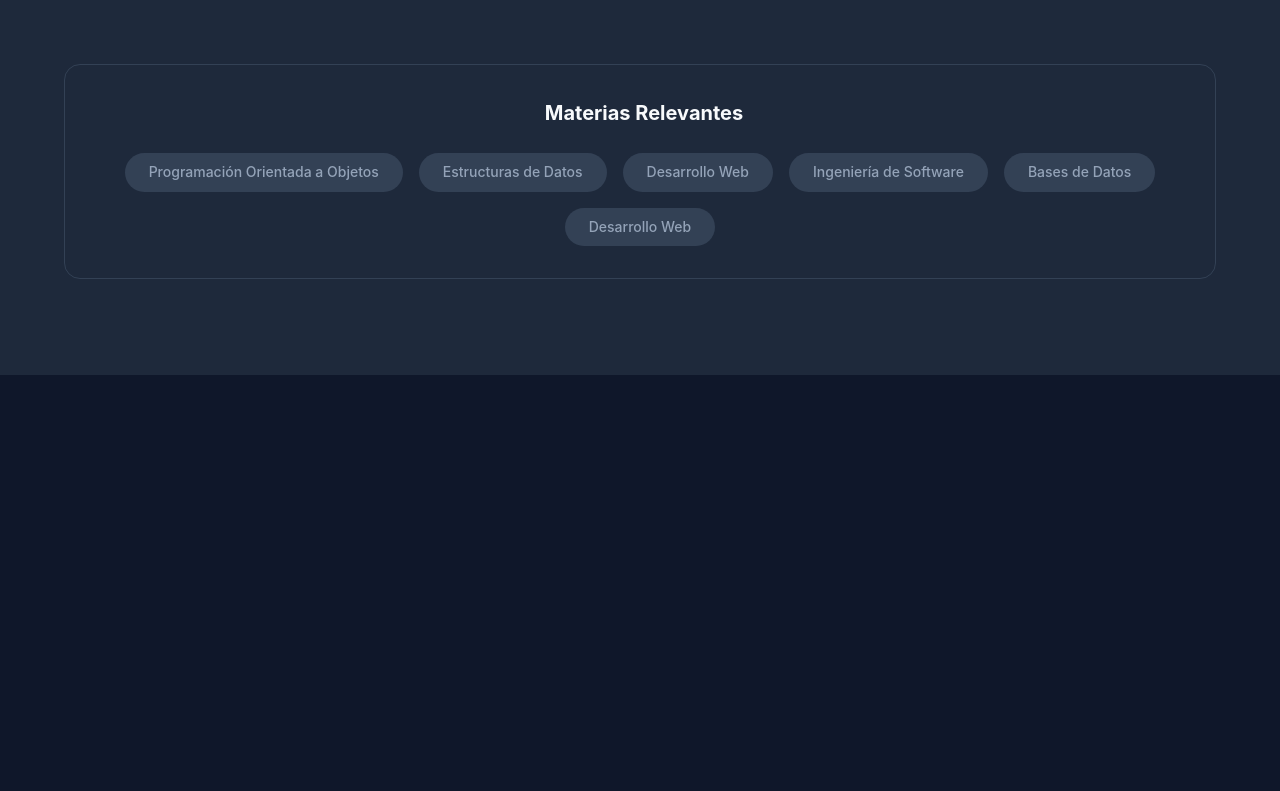
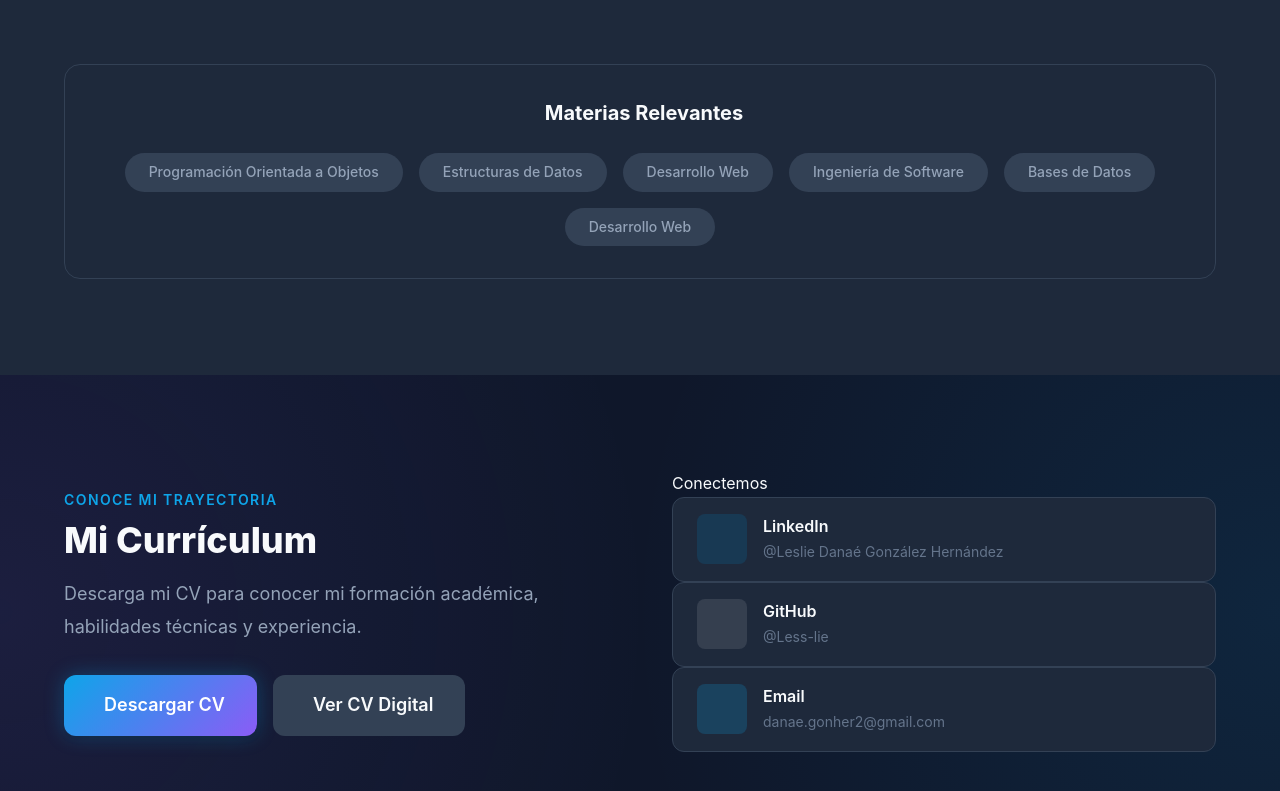
Before and after one commit to Less-lie/Lab06, a Next.js app in the folder portafolio/: page / in a window 1280 px wide. Shown: the part 1817-2608 px from the top of the page. Before the commit the page ends 2192 px from the top, so only its background shows below. Built offline with nearby package versions, Linux system fonts and the light colour scheme.

Commit message:
feat: cv (no agregué mi currimulum profe :( )

```diff
--- a/portafolio/app/components/cv/cv.module.css
+++ b/portafolio/app/components/cv/cv.module.css
@@ -0,0 +1,121 @@
+/* ========== CV SECTION ========== */
+.cv {
+    background: var(--color-bg-primary);
+    position: relative;
+}
+
+.cv::before {
+    content: '';
+    position: absolute;
+    top: 0;
+    left: 0;
+    right: 0;
+    bottom: 0;
+    background:
+        radial-gradient(circle at 0% 50%, rgba(139, 92, 246, 0.1) 0%, transparent 50%),
+        radial-gradient(circle at 100% 50%, rgba(14, 165, 233, 0.1) 0%, transparent 50%);
+    pointer-events: none;
+}
+
+.cv__content {
+    display: grid;
+    grid-template-columns: 1fr 1fr;
+    gap: var(--spacing-3xl);
+    align-items: center;
+    position: relative;
+    z-index: 1;
+}
+
+.cv__description {
+    font-size: var(--font-size-lg);
+    color: var(--color-text-secondary);
+    margin-bottom: var(--spacing-xl);
+    line-height: 1.8;
+}
+
+.cv__buttons {
+    display: flex;
+    gap: var(--spacing-md);
+    flex-wrap: wrap;
+}
+
+.cv__social-title {
+    font-size: var(--font-size-xl);
+    font-weight: 700;
+    color: var(--color-text-primary);
+    margin-bottom: var(--spacing-lg);
+}
+
+.cv__social-links {
+    display: flex;
+    flex-direction: column;
+    gap: var(--spacing-md);
+}
+
+.social__card {
+    display: flex;
+    align-items: center;
+    gap: var(--spacing-md);
+    background: var(--color-bg-secondary);
+    border: 1px solid var(--color-bg-tertiary);
+    border-radius: var(--border-radius-lg);
+    padding: var(--spacing-md) var(--spacing-lg);
+    transition: all var(--transition-base);
+}
+
+.social__card:hover {
+    transform: translateX(10px);
+    border-color: var(--color-primary);
+    box-shadow: var(--shadow-lg);
+}
+
+.social__icon {
+    width: 50px;
+    height: 50px;
+    border-radius: var(--border-radius-md);
+    display: flex;
+    align-items: center;
+    justify-content: center;
+    font-size: var(--font-size-xl);
+}
+
+.social__icon--linkedin {
+    background: rgba(0, 119, 181, 0.2);
+    color: #0077b5;
+}
+
+.social__icon--github {
+    background: rgba(255, 255, 255, 0.1);
+    color: var(--color-text-primary);
+}
+
+.social__icon--email {
+    background: rgba(14, 165, 233, 0.2);
+    color: var(--color-primary);
+}
+
+.social__info {
+    flex: 1;
+}
+
+.social__name {
+    display: block;
+    font-size: var(--font-size-base);
+    font-weight: 600;
+    color: var(--color-text-primary);
+}
+
+.social__user {
+    font-size: var(--font-size-sm);
+    color: var(--color-text-muted);
+}
+
+.social__arrow {
+    color: var(--color-text-muted);
+    transition: all var(--transition-base);
+}
+
+.social__card:hover .social__arrow {
+    color: var(--color-primary);
+    transform: translateX(5px);
+}
--- a/portafolio/app/components/cv/cv.tsx
+++ b/portafolio/app/components/cv/cv.tsx
@@ -0,0 +1,72 @@
+import React from 'react';
+import styles from './cv.module.css';
+import Link from 'next/link';
+
+let cvDescription: string = 'Descarga mi CV para conocer mi formación académica, habilidades técnicas y experiencia.';
+let linkedinUrl: string = 'www.linkedin.com/in/leslie-danaé-gonzález-hernández-8921303b4';
+let linkedinUser: string = '@Leslie Danaé González Hernández';
+let githubUrl: string = 'https://github.com/Less-lie';
+let githubUser: string = '@Less-lie';
+let email: string = 'danae.gonher2@gmail.com';
+
+export default function CV() {
+    return (
+        <section className={`${styles.cv} section`} id="cv">
+            <div className="container">
+                <div className={styles.cv__content}>
+                    <div className={styles.cv__info}>
+                        <span className="section__subtitle">Conoce mi trayectoria</span>
+                        <h2 className="section__title">Mi Currículum</h2>
+                        <p className={styles.cv__description}>{cvDescription}</p>
+                        <div className={styles.cv__buttons}>
+                            <Link href="https://www.overleaf.com/gallery/tagged/cv" className="btn btn--primary btn--large">
+                                <i className="fas fa-download"></i> Descargar CV
+                            </Link>
+                            <Link href="#" className="btn btn--secondary btn--large">
+                                <i className="fas fa-eye"></i> Ver CV Digital
+                            </Link>
+                        </div>
+                    </div>
+
+                    <div className={styles.cv__social}>
+                        <h3 className={styles.cv__social_title}>Conectemos</h3>
+                        <div className={styles.cv__social_links}>
+                            <Link href={linkedinUrl} target="_blank" rel="noopener noreferrer" className={styles.social__card}>
+                                <div className={`${styles.social__icon} ${styles['social__icon--linkedin']}`}>
+                                    <i className="fab fa-linkedin-in"></i>
+                                </div>
+                                <div className={styles.social__info}>
+                                    <span className={styles.social__name}>LinkedIn</span>
+                                    <span className={styles.social__user}>{linkedinUser}</span>
+                                </div>
+                                <i className="fas fa-arrow-right social__arrow"></i>
+                            </Link>
+
+                            <Link href={githubUrl} target="_blank" rel="noopener noreferrer" className={styles.social__card}>
+                                <div className={`${styles.social__icon} ${styles['social__icon--github']}`}>
+                                    <i className="fab fa-github"></i>
+                                </div>
+                                <div className={styles.social__info}>
+                                    <span className={styles.social__name}>GitHub</span>
+                                    <span className={styles.social__user}>{githubUser}</span>
+                                </div>
+                                <i className="fas fa-arrow-right social__arrow"></i>
+                            </Link>
+
+                            <Link href={`mailto:${email}`} className={styles.social__card}>
+                                <div className={`${styles.social__icon} ${styles['social__icon--email']}`}>
+                                    <i className="fas fa-envelope"></i>
+                                </div>
+                                <div className={styles.social__info}>
+                                    <span className={styles.social__name}>Email</span>
+                                    <span className={styles.social__user}>{email}</span>
+                                </div>
+                                <i className="fas fa-arrow-right social__arrow"></i>
+                            </Link>
+                        </div>
+                    </div>
+                </div>
+            </div>
+        </section>
+    );
+}
--- a/portafolio/app/page.tsx
+++ b/portafolio/app/page.tsx
@@ -1,7 +1,8 @@
 import Image from "next/image";
 import Header from "./components/header/header"; //commit 1
 import Hero from "./components/hero/hero"; //commit 2
-import Interests from "./components/interests/interests";
+import Interests from "./components/interests/interests"; //commit 3
+import CV from "./components/cv/cv";//commit 4
 
 export default function Home() {
   return (
@@ -9,6 +10,7 @@ export default function Home() {
     <Header/>
     <Hero />
     <Interests />
+    <CV />
     </>
   );
 }
```
